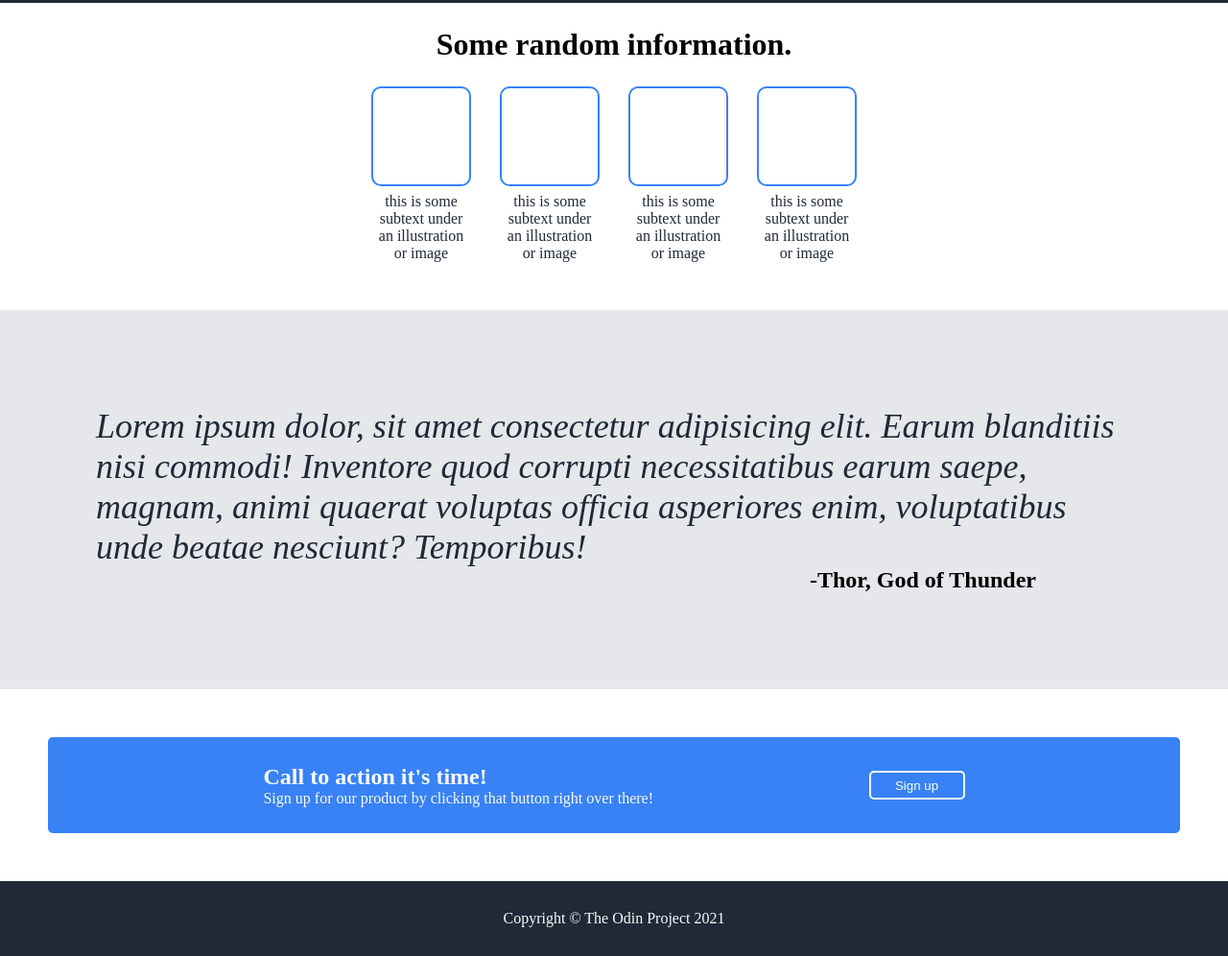
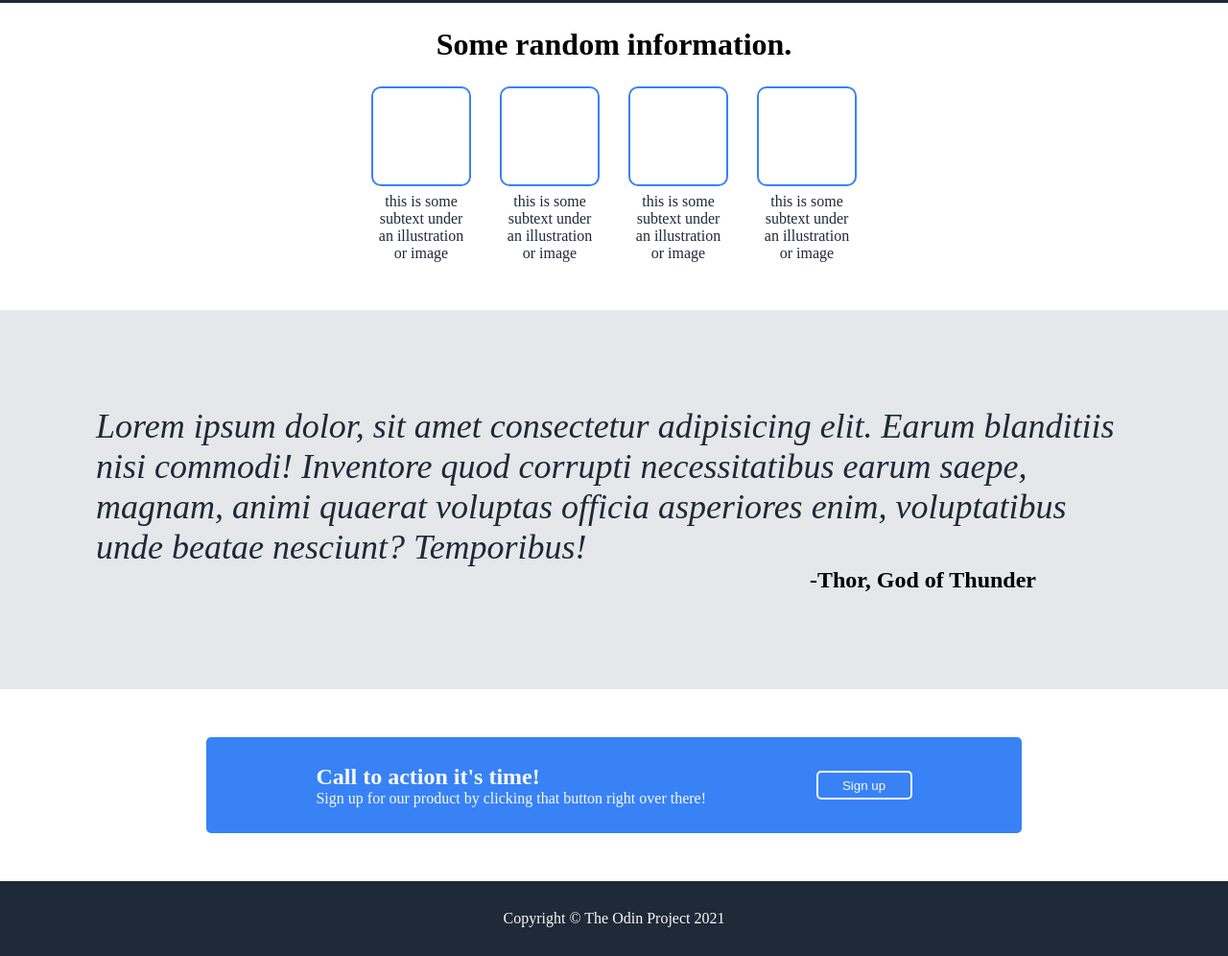
Before and after one commit to AlphaRollins/ODIN-landing-page, a plain HTML site: page index.html in a window 1280 px wide. Shown: the part 555-1551 px from the top of the page at 96% size. Drawn offline with Linux system fonts and the light colour scheme.

Commit message:
Fix sectionThree display
Fixed width of sectionThree to show properly

```diff
--- a/style.css
+++ b/style.css
@@ -153,12 +153,17 @@
 .contentSecThree{
     background-color:#3882f6;
     display: flex;
-    width: auto;
+    width: 850px;
     height: 100px;
     margin: 50px;
     align-items: center;
     justify-content: space-evenly;
     border-radius: 5px;
+}
+
+.sectionThree{
+    display: flex;
+    justify-content: center;
 }
 
 .LSecThree{
```
